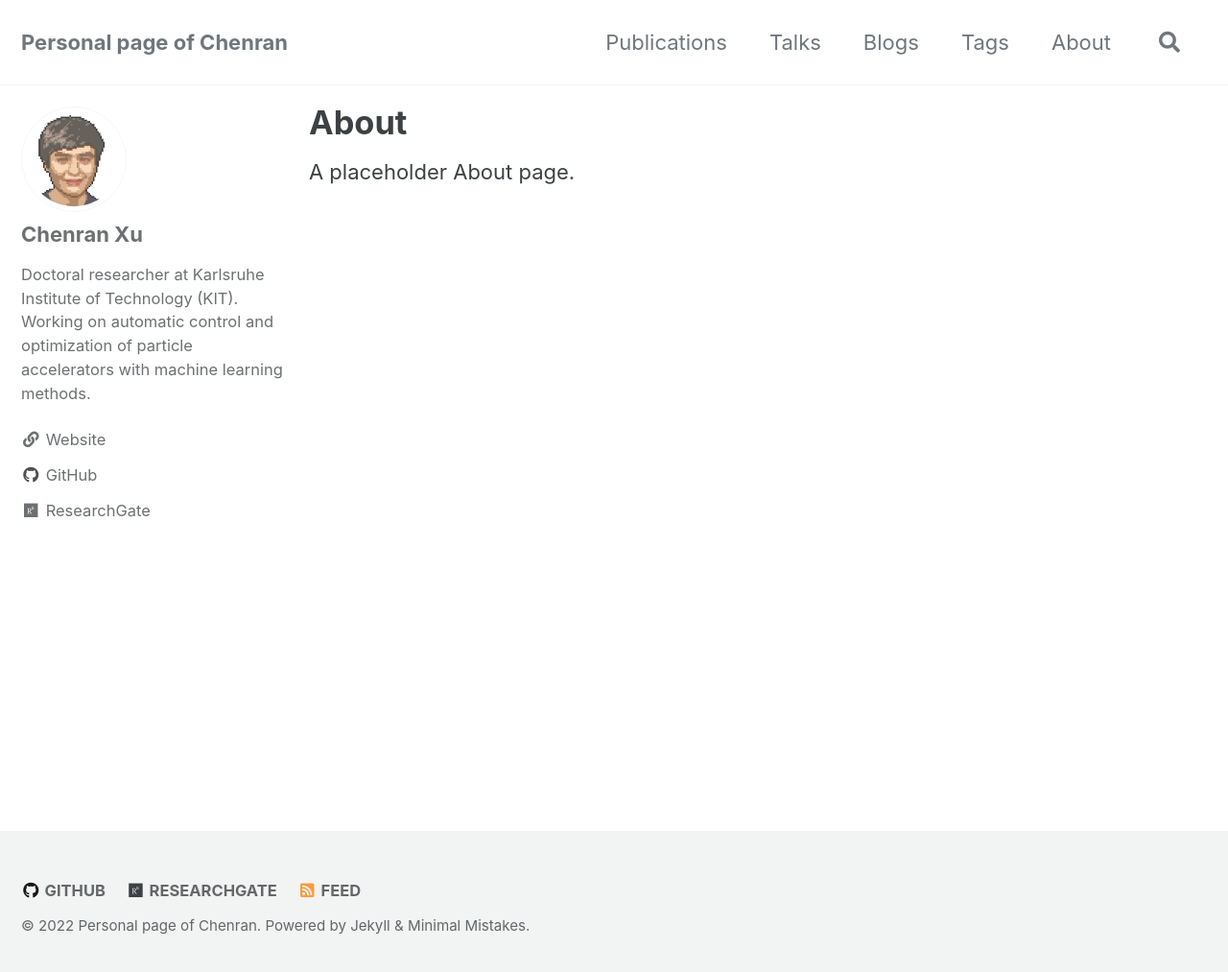
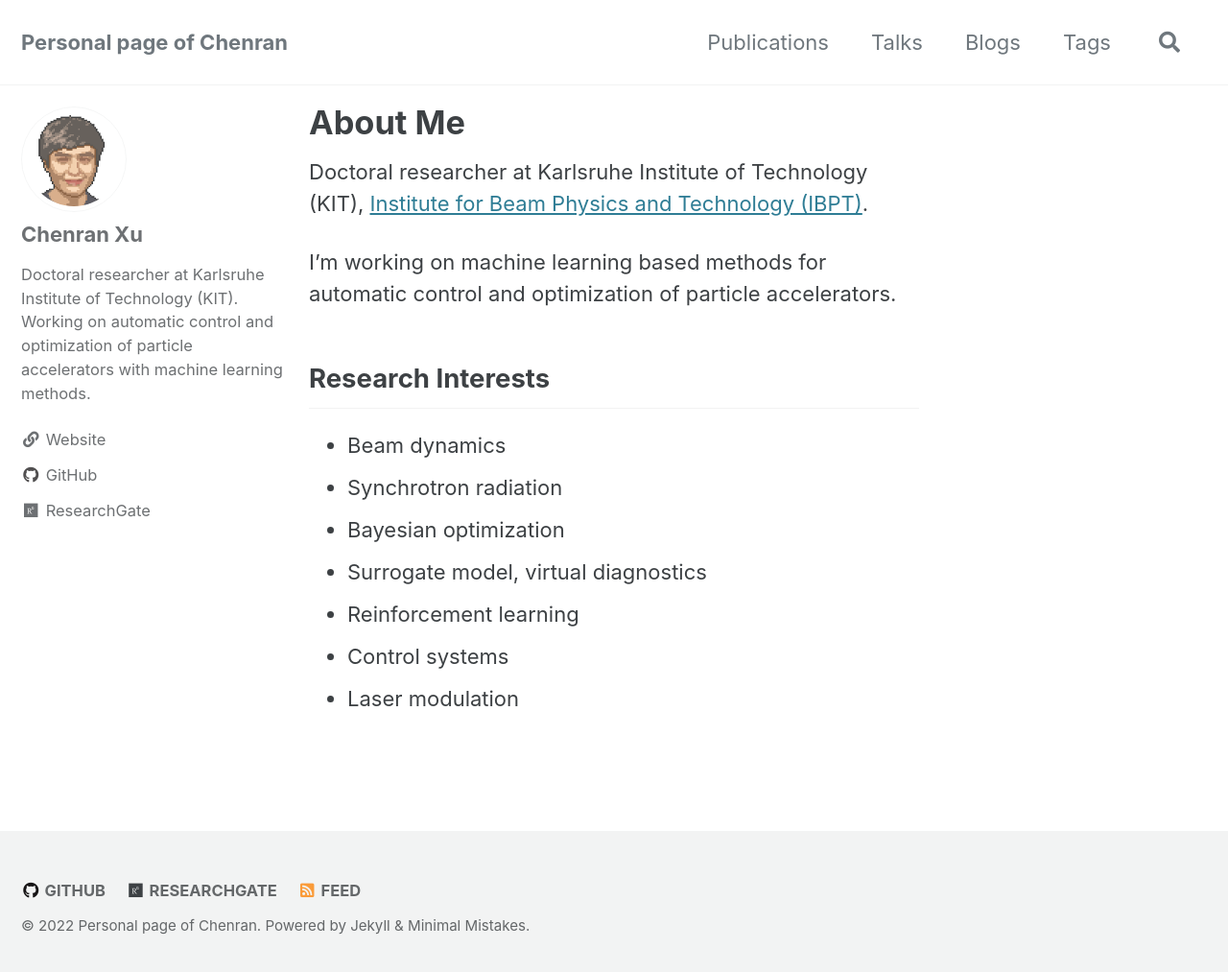
Before and after one commit to cr-xu/cr-xu.github.io, a Jekyll site: the page built from _pages/about.md, in a window 1280 px wide and 1021 px high. Shown: the top 1013 px of the window at 96% size. Built offline with Jekyll 4.4.1, drawn with Linux system fonts in a browser that asks for light colours; cached includes are drawn as plain includes.

```diff
--- a/_data/navigation.yml
+++ b/_data/navigation.yml
@@ -7,5 +7,5 @@ main:
     url: /blogs/
   - title: "Tags"
     url: /tags/
-  - title: "About"
-    url: /about/
+  # - title: "About"
+  #   url: /about/
--- a/_pages/about.md
+++ b/_pages/about.md
@@ -1,6 +1,21 @@
 ---
-permalink: /about/
-title: "About"
+permalink: /
+title: "About Me"
+redirect_from:
+  - /about/
+  - /about.html
 ---
 
-A placeholder About page.
+Doctoral researcher at Karlsruhe Institute of Technology (KIT), [Institute for Beam Physics and Technology (IBPT)](https://www.ibpt.kit.edu/).
+
+I'm working on machine learning based methods for automatic control and optimization of particle accelerators.
+
+## Research Interests
+
+- Beam dynamics
+- Synchrotron radiation
+- Bayesian optimization
+- Surrogate model, virtual diagnostics
+- Reinforcement learning
+- Control systems
+- Laser modulation
```
Also changed, not shown: _layouts/home.html (+4 -4 lines), index.html (deleted, +0 -7 lines).
